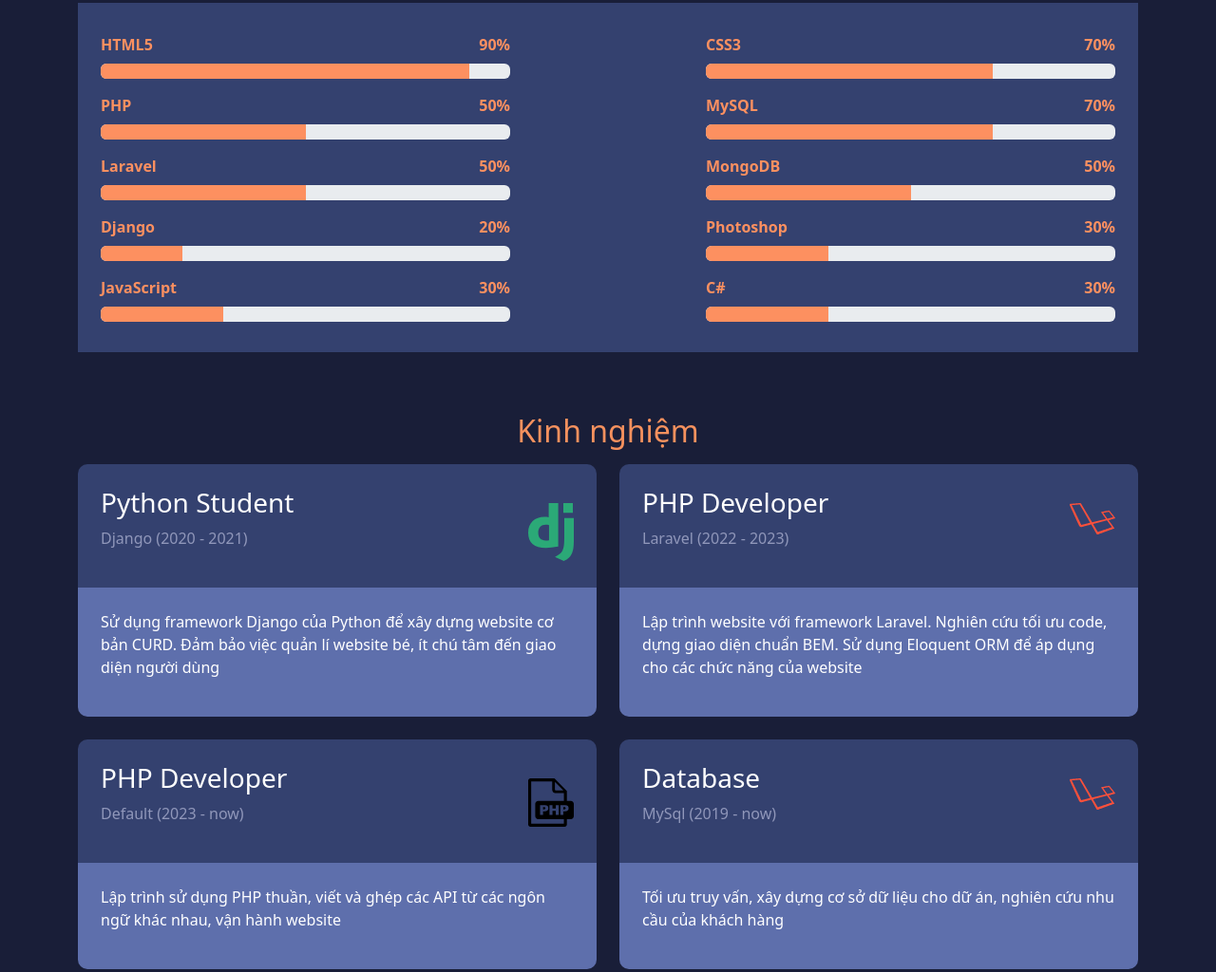
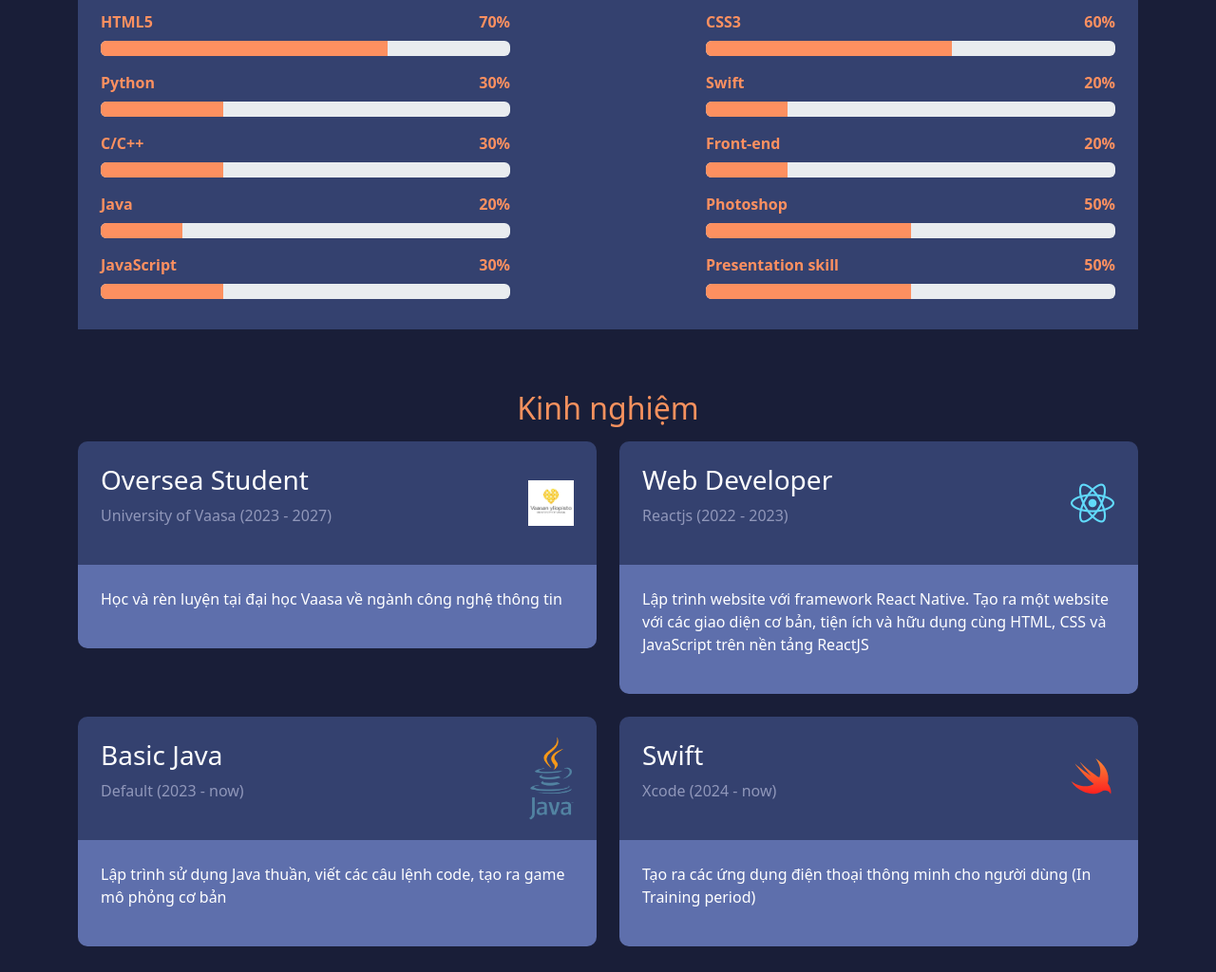
Before and after one commit to tungo161/mindx_last_session, a plain HTML site: page cv_mem3.html in a window 1280 px wide. Shown: the part 815-1839 px from the top of the page at 95% size. Drawn offline with nearby package versions, Linux system fonts and the light colour scheme.

Commit message:
sua thong tin

```diff
--- a/cv_mem3.html
+++ b/cv_mem3.html
@@ -3,7 +3,7 @@
 <head>
     <meta charset="UTF-8">
     <meta name="viewport" content="width=device-width, initial-scale=1.0">
-    <title>Ngô Ngọc Tú</title>
+    <title>Lê Hải</title>
     <link href="https://cdn.jsdelivr.net/npm/bootstrap@5.3.2/dist/css/bootstrap.min.css" rel="stylesheet" integrity="sha384-T3c6CoIi6uLrA9TneNEoa7RxnatzjcDSCmG1MXxSR1GAsXEV/Dwwykc2MPK8M2HN" crossorigin="anonymous">
     <script src="https://cdn.jsdelivr.net/npm/bootstrap@5.3.2/dist/js/bootstrap.bundle.min.js" integrity="sha384-C6RzsynM9kWDrMNeT87bh95OGNyZPhcTNXj1NW7RuBCsyN/o0jlpcV8Qyq46cDfL" crossorigin="anonymous"></script>
     <link rel="stylesheet" href="./css/style.css" type="text/css">
@@ -97,14 +97,13 @@
                     <h1 class="mb-4 title-cv">Le Hai</h1>
                     <h3 class="text-white">Web Developer</h3>
                     <p class="intro">
-                        Tôi là người sáng tạo và có sự am hiểu vững về các công nghệ web hiện đại. Tôi đã tham gia vào nhiều dự án phát triển trang web thành công, từ việc xây dựng giao diện người dùng đẹp và tương tác đến việc triển khai các tính năng phức tạp của ứng dụng web. Sự hiểu biết của tôi về HTML, CSS và JavaScript làm cho tôi có khả năng tạo ra trải nghiệm người dùng đầy đủ và linh hoạt.
-                    </p>
+                        Tôi là người có đam mê về công nghệ phần mềm, các công nghệ tạo ra web và ứng dụng điện thoại hiện đại. Tôi đã tham gia vào các dự án lớn của quốc tế và với kiến thức về HTML, CSS và JavaScript, tôi có thể tạo ra một trang web hoàn chỉnh, đáp ứng được nhu cầu của người dùng cùng các tính năng tiện ích, thông minh.
                     <div class="row w-100 color-3">
                         <div class="col-md-3 col-4 mb-2">
                             Ngày sinh
                         </div>
                         <div class="col-md-9 col-8 mb-2 fw-bolder">
-                            01/06/2001
+                            22/07/2005
                         </div>
                         <div class="col-md-3 col-4 mb-2">
                             Trình độ học vấn
@@ -122,31 +121,31 @@
                             Địa chỉ
                         </div>
                         <div class="col-md-9 col-8 mb-2 fw-bolder">
-                            Khương Thượng, Đống Đa, Hà Nội
+                            Vaasa, Finland
                         </div>
                         <div class="col-md-3 col-4 mb-2">
                             Email
                         </div>
                         <div class="col-md-9 col-8 mb-2 fw-bolder">
-                            ngongoctu268@gmail. com
+                            leminhhai220709@gmail.com
                         </div>
                         <div class="col-md-3 col-4 mb-2">
                             Điện thoại
                         </div>
                         <div class="col-md-9 col-8 mb-2 fw-bolder">
-                            0328000000
+                           0469323216
                         </div>
                         <div class="col-md-3 col-4 mb-2">
                             Tình trạng
                         </div>
                         <div class="col-md-9 col-8 mb-2 fw-bolder">
-                            Độc thân
+                            In a Relationship
                         </div>
                     </div>
                 </div>
                 <div class="col-12 col-xl-6">
                     <div class="avatar-cv d-flex justify-content-xl-end justify-content-center">
-                        <img src="./images/avatar_mem1.jpg" width="400px" height="400px">
+                        <img src="./images/avatar_mem3.jpg" width="400px" height="400px">
                     </div>
                 </div>
             </div>
@@ -165,43 +164,43 @@
                                     HTML5
                                 </div>
                                 <div class="percent fw-bolder">
-                                    90%
+                                    70%
                                 </div>
                             </div>
                             <div class="progress">
-                                <div class="progress-bar" role="progressbar" style="width: 90%" aria-valuenow="25" aria-valuemin="0" aria-valuemax="100"></div>
+                                <div class="progress-bar" role="progressbar" style="width: 70%" aria-valuenow="25" aria-valuemin="0" aria-valuemax="100"></div>
                             </div>
                         </div>
                         <div class="py-2">
                             <div class="d-flex color-1 mb-2">
                                 <div class="flex-grow-1 fw-bolder">
-                                    PHP
+                                    Python
                                 </div>
                                 <div class="percent fw-bolder">
-                                    50%
+                                    30%
                                 </div>
                             </div>
                             <div class="progress">
-                                <div class="progress-bar" role="progressbar" style="width: 50%" aria-valuenow="25" aria-valuemin="0" aria-valuemax="100"></div>
+                                <div class="progress-bar" role="progressbar" style="width: 30%" aria-valuenow="25" aria-valuemin="0" aria-valuemax="100"></div>
                             </div>
                         </div>
                         <div class="py-2">
                             <div class="d-flex color-1 mb-2">
                                 <div class="flex-grow-1 fw-bolder">
-                                    Laravel
+                                    C/C++
                                 </div>
                                 <div class="percent fw-bolder">
-                                    50%
+                                    30%
                                 </div>
                             </div>
                             <div class="progress">
-                                <div class="progress-bar" role="progressbar" style="width: 50%" aria-valuenow="25" aria-valuemin="0" aria-valuemax="100"></div>
+                                <div class="progress-bar" role="progressbar" style="width: 30%" aria-valuenow="25" aria-valuemin="0" aria-valuemax="100"></div>
                             </div>
                         </div>
                         <div class="py-2">
                             <div class="d-flex color-1 mb-2">
                                 <div class="flex-grow-1 fw-bolder">
-                                    Django
+                                    Java
                                 </div>
                                 <div class="percent fw-bolder">
                                     20%
@@ -233,30 +232,43 @@
                                     CSS3
                                 </div>
                                 <div class="percent fw-bolder">
-                                    70%
+                                    60%
                                 </div>
                             </div>
                             <div class="progress">
-                                <div class="progress-bar" role="progressbar" style="width: 70%" aria-valuenow="25" aria-valuemin="0" aria-valuemax="100"></div>
+                                <div class="progress-bar" role="progressbar" style="width: 60%" aria-valuenow="25" aria-valuemin="0" aria-valuemax="100"></div>
                             </div>
                         </div>
                         <div class="py-2">
                             <div class="d-flex color-1 mb-2">
                                 <div class="flex-grow-1 fw-bolder">
-                                    MySQL
+                                    Swift
                                 </div>
                                 <div class="percent fw-bolder">
-                                    70%
+                                    20%
                                 </div>
                             </div>
                             <div class="progress">
-                                <div class="progress-bar" role="progressbar" style="width: 70%" aria-valuenow="25" aria-valuemin="0" aria-valuemax="100"></div>
+                                <div class="progress-bar" role="progressbar" style="width: 20%" aria-valuenow="25" aria-valuemin="0" aria-valuemax="100"></div>
                             </div>
                         </div>
                         <div class="py-2">
                             <div class="d-flex color-1 mb-2">
                                 <div class="flex-grow-1 fw-bolder">
-                                    MongoDB
+                                    Front-end
+                                </div>
+                                <div class="percent fw-bolder">
+                                    20%
+                                </div>
+                            </div>
+                            <div class="progress">
+                                <div class="progress-bar" role="progressbar" style="width: 20%" aria-valuenow="25" aria-valuemin="0" aria-valuemax="100"></div>
+                            </div>
+                        </div>
+                        <div class="py-2">
+                            <div class="d-flex color-1 mb-2">
+                                <div class="flex-grow-1 fw-bolder">
+                                    Photoshop
                                 </div>
                                 <div class="percent fw-bolder">
                                     50%
@@ -269,27 +281,14 @@
                         <div class="py-2">
                             <div class="d-flex color-1 mb-2">
                                 <div class="flex-grow-1 fw-bolder">
-                                    Photoshop
+                                    Presentation skill
                                 </div>
                                 <div class="percent fw-bolder">
-                                    30%
+                                    50%
                                 </div>
                             </div>
                             <div class="progress">
-                                <div class="progress-bar" role="progressbar" style="width: 30%" aria-valuenow="25" aria-valuemin="0" aria-valuemax="100"></div>
-                            </div>
-                        </div>
-                        <div class="py-2">
-                            <div class="d-flex color-1 mb-2">
-                                <div class="flex-grow-1 fw-bolder">
-                                    C#
-                                </div>
-                                <div class="percent fw-bolder">
-                                    30%
-                                </div>
-                            </div>
-                            <div class="progress">
-                                <div class="progress-bar" role="progressbar" style="width: 30%" aria-valuenow="25" aria-valuemin="0" aria-valuemax="100"></div>
+                                <div class="progress-bar" role="progressbar" style="width: 50%" aria-valuenow="25" aria-valuemin="0" aria-valuemax="100"></div>
                             </div>
                         </div>
                     </div>
@@ -308,17 +307,17 @@
                             <div class="exp-header bg-color-1">
                                 <div class="d-flex justify-content-between p-4 align-items-center">
                                     <div class="title-box">
-                                        <h3 class="text-white mb-2">Python Student</h3>
-                                        <p class="color-3">Django (2020 - 2021)</p>
+                                        <h3 class="text-white mb-2">Oversea Student</h3>
+                                        <p class="color-3">University of Vaasa (2023 - 2027)</p>
                                     </div>
                                     <div class="icon-box">
-                                        <img class="w-100" src="./images/django-icon.svg">
+                                        <img class="w-100" src="./images/download.png">
                                     </div>
                                 </div>
                             </div>
                             <div class="exp-body bg-color-3">
                                 <div class="p-4">
-                                    <p class="text-white">Sử dụng framework Django của Python để xây dựng website cơ bản CURD. Đảm bảo việc quản lí website bé, ít chú tâm đến giao diện người dùng</p>
+                                    <p class="text-white">Học và rèn luyện tại đại học Vaasa về ngành công nghệ thông tin</p>
                                 </div>
                             </div>
                         </div>
@@ -328,17 +327,17 @@
                             <div class="exp-header bg-color-1">
                                 <div class="d-flex justify-content-between p-4 align-items-center">
                                     <div class="title-box">
-                                        <h3 class="text-white mb-2">PHP Developer</h3>
-                                        <p class="color-3">Laravel (2022 - 2023)</p>
+                                        <h3 class="text-white mb-2">Web Developer</h3>
+                                        <p class="color-3">Reactjs (2022 - 2023)</p>
                                     </div>
                                     <div class="icon-box">
-                                        <img class="w-100" src="./images/laravel-icon.svg">
+                                        <img class="w-100" src="./images/logo192 copy.png">
                                     </div>
                                 </div>
                             </div>
                             <div class="exp-body bg-color-3">
                                 <div class="p-4">
-                                    <p class="text-white">Lập trình website với framework Laravel. Nghiên cứu tối ưu code, dựng giao diện chuẩn BEM. Sử dụng Eloquent ORM để áp dụng cho các chức năng của website</p>
+                                    <p class="text-white">Lập trình website với framework React Native. Tạo ra một website với các giao diện cơ bản, tiện ích và hữu dụng cùng HTML, CSS và JavaScript trên nền tảng ReactJS </p>
                                 </div>
                             </div>
                         </div>
@@ -348,17 +347,17 @@
                             <div class="exp-header bg-color-1">
                                 <div class="d-flex justify-content-between p-4 align-items-center">
                                     <div class="title-box">
-                                        <h3 class="text-white mb-2">PHP Developer</h3>
+                                        <h3 class="text-white mb-2">Basic Java</h3>
                                         <p class="color-3">Default (2023 - now)</p>
                                     </div>
                                     <div class="icon-box">
-                                        <img class="w-100" src="./images/php-file-icon.svg">
+                                        <img style="margin-top: -20px;" class="w-100" src="./images/Java_programming_language_logo.png">
                                     </div>
                                 </div>
                             </div>
                             <div class="exp-body bg-color-3">
                                 <div class="p-4">
-                                    <p class="text-white">Lập trình sử dụng PHP thuần, viết và ghép các API từ các ngôn ngữ khác nhau, vận hành website</p>
+                                    <p class="text-white">Lập trình sử dụng Java thuần, viết các câu lệnh code, tạo ra game mô phỏng cơ bản</p>
                                 </div>
                             </div>
                         </div>
@@ -368,17 +367,17 @@
                             <div class="exp-header bg-color-1">
                                 <div class="d-flex justify-content-between p-4 align-items-center">
                                     <div class="title-box">
-                                        <h3 class="text-white mb-2">Database</h3>
-                                        <p class="color-3">MySql (2019 - now)</p>
+                                        <h3 class="text-white mb-2">Swift</h3>
+                                        <p class="color-3">Xcode (2024 - now)</p>
                                     </div>
                                     <div class="icon-box">
-                                        <img class="w-100" src="./images/laravel-icon.svg">
+                                        <img class="w-100" src="./images/swift.svg">
                                     </div>
                                 </div>
                             </div>
                             <div class="exp-body bg-color-3">
                                 <div class="p-4">
-                                    <p class="text-white">Tối ưu truy vấn, xây dựng cơ sở dữ liệu cho dữ án, nghiên cứu nhu cầu của khách hàng</p>
+                                    <p class="text-white">Tạo ra các ứng dụng điện thoại thông minh cho người dùng (In Training period)</p>
                                 </div>
                             </div>
                         </div>
@@ -508,19 +507,19 @@
                             Email
                         </div>
                         <div class="col-10 mb-2 fw-bolder">
-                            tungo268@gmail.com
+                            leminhhai220709@gmail.com
                         </div>
                         <div class="col-2 mb-2">
-                            Twitter
+                            Instagram
                         </div>
                         <div class="col-10 mb-2 fw-bolder">
-                            twitter@nnt1610854
+                            eel.iahitz
                         </div>
                         <div class="col-2 mb-2">
                             Điện thoại
                         </div>
                         <div class="col-10 mb-2 fw-bolder">
-                            0320000000
+                            0469323216
                         </div>
                     </div>
                 </div>
```
Also changed, not shown: index.html (+9 -10 lines), images/Java_programming_language_logo.png (added), images/download.png (added), images/logo192 copy.png (added), images/swift.svg (added), 3 other files.
